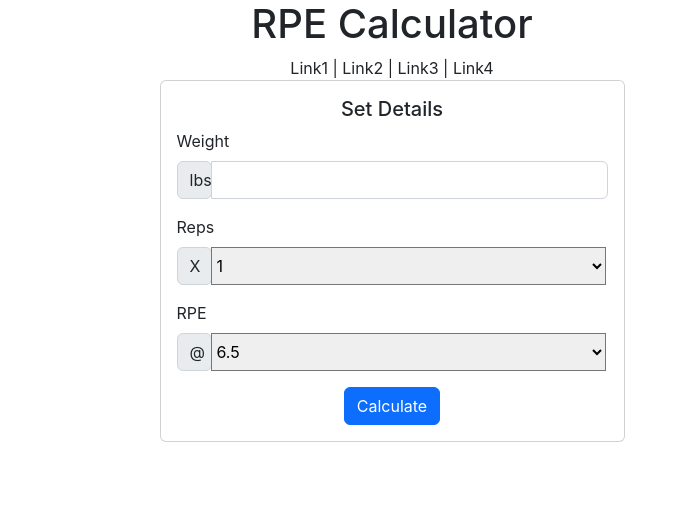
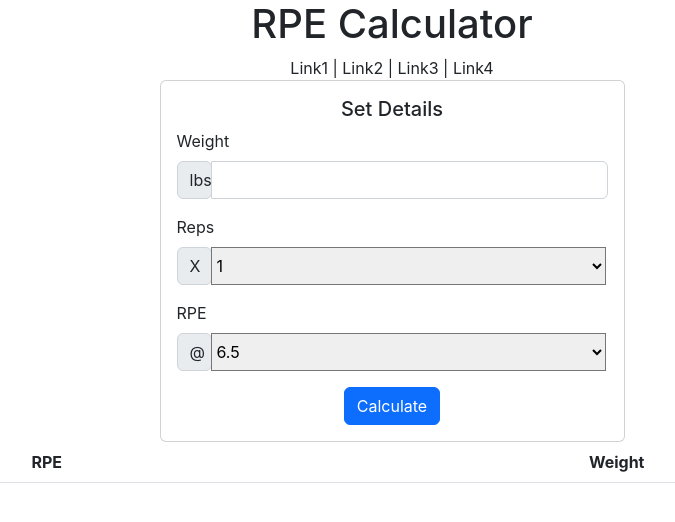
Before and after one commit to stefanmillar/StrengthTools, a React (Create React App) app in the folder client/: page / in a window 1280 px wide. Shown: the top 522 px of the page, without its empty margins (248-923 px from the left). Built offline with nearby package versions, Linux system fonts and the light colour scheme.

Commit message:
fixed rpe table

```diff
--- a/client/src/components/App.jsx
+++ b/client/src/components/App.jsx
@@ -1,51 +1,41 @@
 import React from 'react';
 import './App.css';
 import InputPanel from './InputPanel';
+import RpeTable from './RpeTable';
 
-/*function App() {
-	const [data, setData] = React.useState(null);
+export default class App extends React.Component {
+	constructor() {
+		super();
+		this.state = {
+			weightTable: null,
+			reps: 1
+		}
 
-	React.useEffect(() => {
-		fetch("/api")
-			.then((res) => res.json())
-			.then((data) => setData(data.message))
-			.catch((err) => console.log(err));
-	}, []);
+		this.handleSubmitData = this.handleSubmitData.bind(this);
+	}
 
+	handleSubmitData(weightTable) {
+		this.setState({weightTable});
+
+		console.log(this.state);
+	}
+
+	render() {
 		return (
-		<div className="App">
-			<header className="App-header">
-        		<img src={logo} className="App-logo" alt="logo" />
-        			<p>
-          				{!data ? 'Loading...' : data}
-        			</p>
-        		<a
-          			className="App-link"
-          			href="https://reactjs.org"
-          			target="_blank"
-          			rel="noopener noreferrer"
-        		>
-          			Learn React
-        		</a>
-      		</header>
-    	</div>
-  	);
-}*/
-
-function App() {
-	return (
-		<div className='App container'>
-			<div className='row'>
+			<div className="App container">
+				<div className="row">
 					<h1>RPE Calculator</h1>
 				</div>
-			<div className='row'>
-				<div className='links'>Link1 | Link2 | Link3 | Link4</div>
+				<div className="row">
+					<div className="links">Link1 | Link2 | Link3 | Link4</div>
 				</div>
-			<div className='row'>
-				<InputPanel />
+				<div className="row">
+					<InputPanel handleSubmitData={this.handleSubmitData} />
+				</div>
+				<div className="row">
+					<RpeTable weightTable={this.state.weightTable} reps={this.state.reps}/>
 				</div>
     		</div>
   		);
 	}
-
-export default App;
+}
--- a/client/src/components/InputPanel.jsx
+++ b/client/src/components/InputPanel.jsx
@@ -11,6 +11,8 @@ export default class InputPanel extends React.Component {
 			reps: 1,
 			rpe: 6.5
 		}
+
+		this.handleSubmitData = props.handleSubmitData;
 
 		this.handleChange = this.handleChange.bind(this);
 		this.submitData = this.submitData.bind(this);
@@ -36,7 +38,7 @@ export default class InputPanel extends React.Component {
 		e.preventDefault();
 		let request = this.state;
 		let response = await axios.post('/calculate', {data: request});
-		console.log(response);
+		this.handleSubmitData(response.data);
 	};
 
 	render() {
--- a/client/src/components/RpeTable.jsx
+++ b/client/src/components/RpeTable.jsx
@@ -0,0 +1,45 @@
+import React from 'react';
+import './RpeTable.css';
+
+export default class RpeTable extends React.Component {
+	constructor(props) {
+		super(props);
+
+		this.renderTableRows = this.renderTableRows.bind(this);
+
+	}
+
+	renderTableRows() {
+		let table = this.props.weightTable;
+		let htmlArray = [];
+		if(table) {
+			for(let i = 10; i >= 6.5; i -= 0.5) {
+				let key = i.toString();
+				htmlArray.push(
+					<tr>
+						<th scope="col">{key}</th>
+						<th scope="col">{table[key][this.props.reps]}</th>
+			  		</tr>
+				);
+			}
+		}
+
+		return htmlArray;
+	}
+
+	render() {
+		return (
+			<table className="table">
+  				<thead>
+    				<tr>
+      					<th scope="col">RPE</th>
+      					<th scope="col">Weight</th>
+    				</tr>
+  				</thead>
+  				<tbody>
+					{this.renderTableRows()}
+  				</tbody>
+			</table>
+		);
+	}
+}
```
Lines whose indentation alone changed are shown as unchanged.
